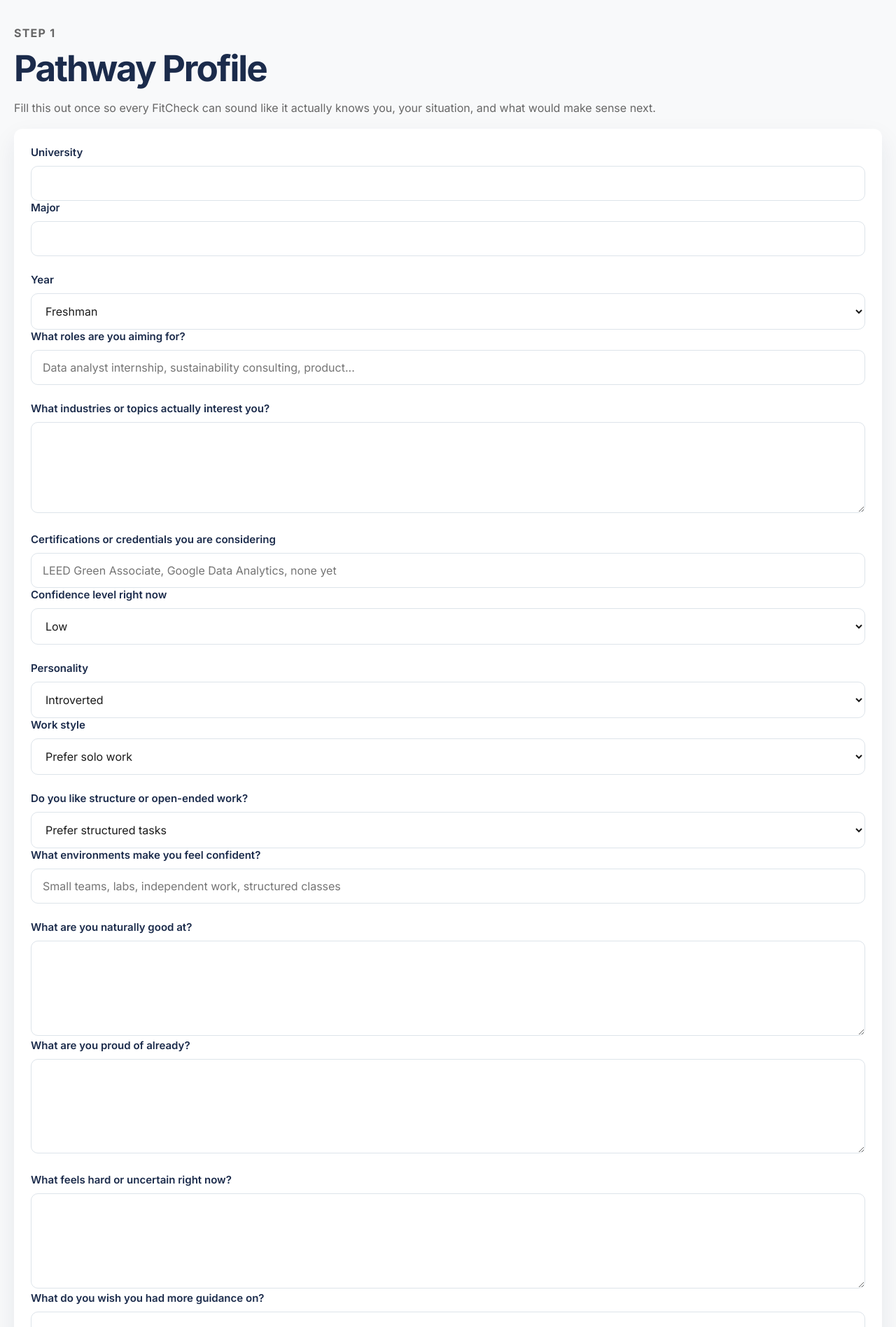
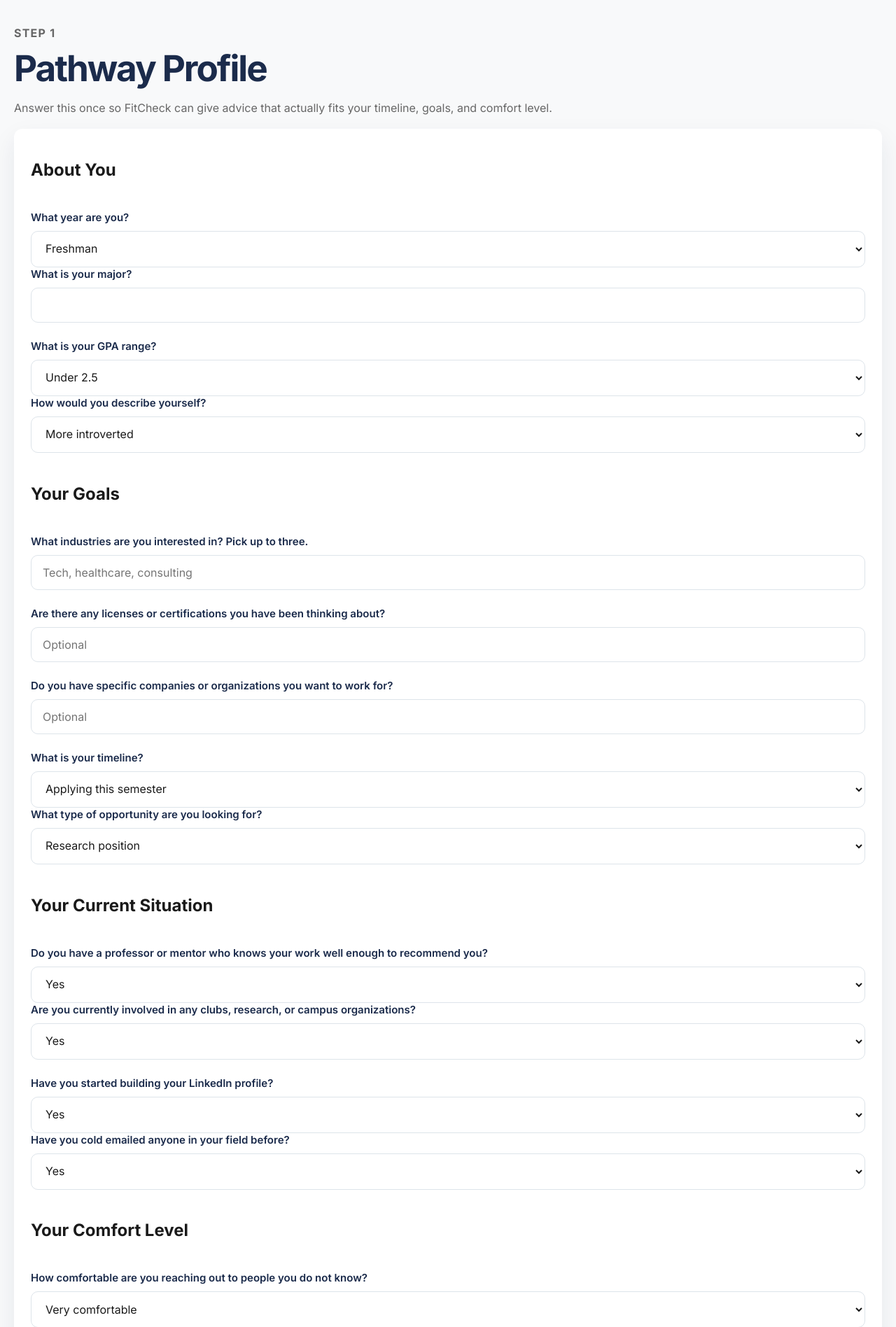
Before and after one commit to TIMO216/AidenK-5272-AI_HACKATHON_2026_FITCHECK-, a Flask app: page /pathway-profile in a window 1280 px wide. Shown: the part 78-1974 px from the top of the page at 70% size. Run offline with Flask 3, Linux system fonts and the light colour scheme; the visitor is signed in with stand-in values (Sample User, id 1); data comes from the database, SQL or seed files in the repository.

Commit message:
Redo Pathway Profile intake

```diff
--- a/app.py
+++ b/app.py
@@ -204,33 +204,23 @@ def plain_text_pathway_profile(pathway_profile_row) -> str:
     if pathway_profile_row is None:
         return ""
     fields = [
-        ("University", pathway_profile_row["university"]),
         ("Major", pathway_profile_row["major"]),
         ("Year", pathway_profile_row["year"]),
+        ("GPA range", pathway_profile_row["gpa_range"]),
+        ("How they describe themselves", pathway_profile_row["personality_style"]),
         ("Target roles", pathway_profile_row["target_roles"]),
         ("Interests", pathway_profile_row["interests"]),
-        ("Certifications considering", pathway_profile_row["certifications_considering"]),
-        ("Personality", pathway_profile_row["personality_style"]),
-        ("Work style", pathway_profile_row["collaboration_style"]),
-        ("Task style", pathway_profile_row["task_style"]),
-        ("Confidence level", pathway_profile_row["confidence_level"]),
-        ("Where they feel confident", pathway_profile_row["confidence_environments"]),
-        ("Strengths", pathway_profile_row["strengths"]),
-        ("Concerns", pathway_profile_row["concerns"]),
-        ("What they wish they had guidance on", pathway_profile_row["guidance_needed"]),
-        ("What they are unsure about", pathway_profile_row["unsure_about"]),
-        ("Time constraints", pathway_profile_row["time_constraints"]),
-        ("Work commitments", pathway_profile_row["work_commitments"]),
-        ("Commute constraints", pathway_profile_row["commute_constraints"]),
-        ("Access constraints", pathway_profile_row["access_constraints"]),
-        ("Personal boundaries", pathway_profile_row["personal_boundaries"]),
-        ("Energy or workload limits", pathway_profile_row["energy_limits"]),
-        ("What they want this semester", pathway_profile_row["semester_goal"]),
-        ("What they want long-term", pathway_profile_row["long_term_goal"]),
-        ("What they have already tried", pathway_profile_row["already_tried"]),
-        ("What they are avoiding", pathway_profile_row["avoiding"]),
-        ("What they are proud of", pathway_profile_row["proud_of"]),
-        ("What progress looks like", pathway_profile_row["progress_definition"]),
+        ("Licenses or certifications they are considering", pathway_profile_row["certifications_considering"]),
+        ("Target organizations", pathway_profile_row["target_organizations"]),
+        ("Timeline", pathway_profile_row["timeline"]),
+        ("Opportunity type", pathway_profile_row["opportunity_type"]),
+        ("Mentor or professor recommender status", pathway_profile_row["mentor_status"]),
+        ("Current club, research, or campus involvement", pathway_profile_row["involvement_status"]),
+        ("LinkedIn status", pathway_profile_row["linkedin_status"]),
+        ("Cold email experience", pathway_profile_row["cold_email_status"]),
+        ("Outreach comfort", pathway_profile_row["outreach_comfort"]),
+        ("Professional email signature", pathway_profile_row["email_signature_status"]),
+        ("Career fair or networking event experience", pathway_profile_row["career_fair_status"]),
     ]
     return "\n".join(
         f"{label}: {value}" for label, value in fields if value
@@ -403,30 +393,21 @@ def pathway_profile():
             university=request.form.get("university", ""),
             major=request.form.get("major", ""),
             year=request.form.get("year", ""),
+            gpa_range=request.form.get("gpa_range", ""),
             target_roles=request.form.get("target_roles", ""),
             interests=request.form.get("interests", ""),
             certifications_considering=request.form.get("certifications_considering", ""),
             personality_style=request.form.get("personality_style", ""),
-            collaboration_style=request.form.get("collaboration_style", ""),
-            task_style=request.form.get("task_style", ""),
-            confidence_level=request.form.get("confidence_level", ""),
-            confidence_environments=request.form.get("confidence_environments", ""),
-            strengths=request.form.get("strengths", ""),
-            concerns=request.form.get("concerns", ""),
-            guidance_needed=request.form.get("guidance_needed", ""),
-            unsure_about=request.form.get("unsure_about", ""),
-            time_constraints=request.form.get("time_constraints", ""),
-            work_commitments=request.form.get("work_commitments", ""),
-            commute_constraints=request.form.get("commute_constraints", ""),
-            access_constraints=request.form.get("access_constraints", ""),
-            personal_boundaries=request.form.get("personal_boundaries", ""),
-            energy_limits=request.form.get("energy_limits", ""),
-            semester_goal=request.form.get("semester_goal", ""),
-            long_term_goal=request.form.get("long_term_goal", ""),
-            already_tried=request.form.get("already_tried", ""),
-            avoiding=request.form.get("avoiding", ""),
-            proud_of=request.form.get("proud_of", ""),
-            progress_definition=request.form.get("progress_definition", ""),
+            target_organizations=request.form.get("target_organizations", ""),
+            timeline=request.form.get("timeline", ""),
+            opportunity_type=request.form.get("opportunity_type", ""),
+            mentor_status=request.form.get("mentor_status", ""),
+            involvement_status=request.form.get("involvement_status", ""),
+            linkedin_status=request.form.get("linkedin_status", ""),
+            cold_email_status=request.form.get("cold_email_status", ""),
+            outreach_comfort=request.form.get("outreach_comfort", ""),
+            email_signature_status=request.form.get("email_signature_status", ""),
+            career_fair_status=request.form.get("career_fair_status", ""),
         )
         return redirect(url_for("dashboard"))
 
--- a/templates/pathway_profile.html
+++ b/templates/pathway_profile.html
@@ -6,24 +6,15 @@
   <section class="page-header">
     <p class="eyebrow">Step 1</p>
     <h1>Pathway Profile</h1>
-    <p>Fill this out once so every FitCheck can sound like it actually knows you, your situation, and what would make sense next.</p>
+    <p>Answer this once so FitCheck can give advice that actually fits your timeline, goals, and comfort level.</p>
   </section>
 
   <section class="card form-card">
     <form method="post" class="stack-form">
+      <h2>About You</h2>
       <div class="form-grid two-up">
         <div class="field">
-          <label for="university">University</label>
-          <input id="university" name="university" type="text" value="{{ pathway_profile.university if pathway_profile else '' }}" required>
-        </div>
-        <div class="field">
-          <label for="major">Major</label>
-          <input id="major" name="major" type="text" value="{{ pathway_profile.major if pathway_profile else '' }}" required>
-        </div>
-      </div>
-      <div class="form-grid two-up">
-        <div class="field">
-          <label for="year">Year</label>
+          <label for="year">What year are you?</label>
           <select id="year" name="year" required>
             {% for option in ["Freshman","Sophomore","Junior","Senior","Career Switcher"] %}
               <option value="{{ option }}" {% if pathway_profile and pathway_profile.year == option %}selected{% endif %}>{{ option }}</option>
@@ -31,138 +22,133 @@
           </select>
         </div>
         <div class="field">
-          <label for="target_roles">What roles are you aiming for?</label>
-          <input id="target_roles" name="target_roles" type="text" value="{{ pathway_profile.target_roles if pathway_profile else '' }}" placeholder="Data analyst internship, sustainability consulting, product..." required>
+          <label for="major">What is your major?</label>
+          <input id="major" name="major" type="text" value="{{ pathway_profile.major if pathway_profile else '' }}" required>
         </div>
       </div>
-      <div class="field">
-        <label for="interests">What industries or topics actually interest you?</label>
-        <textarea id="interests" name="interests" rows="3">{{ pathway_profile.interests if pathway_profile else '' }}</textarea>
-      </div>
+
       <div class="form-grid two-up">
         <div class="field">
-          <label for="certifications_considering">Certifications or credentials you are considering</label>
-          <input id="certifications_considering" name="certifications_considering" type="text" value="{{ pathway_profile.certifications_considering if pathway_profile else '' }}" placeholder="LEED Green Associate, Google Data Analytics, none yet">
+          <label for="gpa_range">What is your GPA range?</label>
+          <select id="gpa_range" name="gpa_range">
+            {% for option in ["Under 2.5","2.5 to 3.0","3.0 to 3.5","3.5 plus"] %}
+              <option value="{{ option }}" {% if pathway_profile and pathway_profile.gpa_range == option %}selected{% endif %}>{{ option }}</option>
+            {% endfor %}
+          </select>
         </div>
         <div class="field">
-          <label for="confidence_level">Confidence level right now</label>
-          <select id="confidence_level" name="confidence_level">
-            {% for option in ["Low","Low to Medium","Medium","Medium to High","High"] %}
-              <option value="{{ option }}" {% if pathway_profile and pathway_profile.confidence_level == option %}selected{% endif %}>{{ option }}</option>
+          <label for="personality_style">How would you describe yourself?</label>
+          <select id="personality_style" name="personality_style">
+            {% for option in ["More introverted","More extroverted","Somewhere in between"] %}
+              <option value="{{ option }}" {% if pathway_profile and pathway_profile.personality_style == option %}selected{% endif %}>{{ option }}</option>
             {% endfor %}
           </select>
         </div>
       </div>
+
+      <h2>Your Goals</h2>
+      <div class="field">
+        <label for="interests">What industries are you interested in? Pick up to three.</label>
+        <input id="interests" name="interests" type="text" value="{{ pathway_profile.interests if pathway_profile else '' }}" placeholder="Tech, healthcare, consulting">
+      </div>
+
+      <div class="field">
+        <label for="certifications_considering">Are there any licenses or certifications you have been thinking about?</label>
+        <input id="certifications_considering" name="certifications_considering" type="text" value="{{ pathway_profile.certifications_considering if pathway_profile else '' }}" placeholder="Optional">
+      </div>
+
+      <div class="field">
+        <label for="target_organizations">Do you have specific companies or organizations you want to work for?</label>
+        <input id="target_organizations" name="target_organizations" type="text" value="{{ pathway_profile.target_organizations if pathway_profile else '' }}" placeholder="Optional">
+      </div>
+
       <div class="form-grid two-up">
         <div class="field">
-          <label for="personality_style">Personality</label>
-          <select id="personality_style" name="personality_style">
-            {% for option in ["Introverted","In the middle","Extroverted"] %}
-              <option value="{{ option }}" {% if pathway_profile and pathway_profile.personality_style == option %}selected{% endif %}>{{ option }}</option>
+          <label for="timeline">What is your timeline?</label>
+          <select id="timeline" name="timeline">
+            {% for option in ["Applying this semester","Applying next semester","Planning ahead for next year"] %}
+              <option value="{{ option }}" {% if pathway_profile and pathway_profile.timeline == option %}selected{% endif %}>{{ option }}</option>
             {% endfor %}
           </select>
         </div>
         <div class="field">
-          <label for="collaboration_style">Work style</label>
-          <select id="collaboration_style" name="collaboration_style">
-            {% for option in ["Prefer solo work","Like a mix of solo and group work","Prefer group work"] %}
-              <option value="{{ option }}" {% if pathway_profile and pathway_profile.collaboration_style == option %}selected{% endif %}>{{ option }}</option>
+          <label for="opportunity_type">What type of opportunity are you looking for?</label>
+          <select id="opportunity_type" name="opportunity_type">
+            {% for option in ["Research position","Internship","Part time job","Full time after graduation"] %}
+              <option value="{{ option }}" {% if pathway_profile and pathway_profile.opportunity_type == option %}selected{% endif %}>{{ option }}</option>
             {% endfor %}
           </select>
         </div>
       </div>
+
+      <h2>Your Current Situation</h2>
       <div class="form-grid two-up">
         <div class="field">
-          <label for="task_style">Do you like structure or open-ended work?</label>
-          <select id="task_style" name="task_style">
-            {% for option in ["Prefer structured tasks","Like a mix","Prefer open-ended creative work"] %}
-              <option value="{{ option }}" {% if pathway_profile and pathway_profile.task_style == option %}selected{% endif %}>{{ option }}</option>
+          <label for="mentor_status">Do you have a professor or mentor who knows your work well enough to recommend you?</label>
+          <select id="mentor_status" name="mentor_status">
+            {% for option in ["Yes","Working on it","Not yet"] %}
+              <option value="{{ option }}" {% if pathway_profile and pathway_profile.mentor_status == option %}selected{% endif %}>{{ option }}</option>
             {% endfor %}
           </select>
         </div>
         <div class="field">
-          <label for="confidence_environments">What environments make you feel confident?</label>
-          <input id="confidence_environments" name="confidence_environments" type="text" value="{{ pathway_profile.confidence_environments if pathway_profile else '' }}" placeholder="Small teams, labs, independent work, structured classes">
+          <label for="involvement_status">Are you currently involved in any clubs, research, or campus organizations?</label>
+          <select id="involvement_status" name="involvement_status">
+            {% for option in ["Yes","No"] %}
+              <option value="{{ option }}" {% if pathway_profile and pathway_profile.involvement_status == option %}selected{% endif %}>{{ option }}</option>
+            {% endfor %}
+          </select>
         </div>
       </div>
+
       <div class="form-grid two-up">
         <div class="field">
-          <label for="strengths">What are you naturally good at?</label>
-          <textarea id="strengths" name="strengths" rows="4">{{ pathway_profile.strengths if pathway_profile else '' }}</textarea>
+          <label for="linkedin_status">Have you started building your LinkedIn profile?</label>
+          <select id="linkedin_status" name="linkedin_status">
+            {% for option in ["Yes","In progress","Not yet"] %}
+              <option value="{{ option }}" {% if pathway_profile and pathway_profile.linkedin_status == option %}selected{% endif %}>{{ option }}</option>
+            {% endfor %}
+          </select>
         </div>
         <div class="field">
-          <label for="proud_of">What are you proud of already?</label>
-          <textarea id="proud_of" name="proud_of" rows="4">{{ pathway_profile.proud_of if pathway_profile else '' }}</textarea>
+          <label for="cold_email_status">Have you cold emailed anyone in your field before?</label>
+          <select id="cold_email_status" name="cold_email_status">
+            {% for option in ["Yes","No","Not sure how"] %}
+              <option value="{{ option }}" {% if pathway_profile and pathway_profile.cold_email_status == option %}selected{% endif %}>{{ option }}</option>
+            {% endfor %}
+          </select>
         </div>
       </div>
+
+      <h2>Your Comfort Level</h2>
       <div class="form-grid two-up">
         <div class="field">
-          <label for="concerns">What feels hard or uncertain right now?</label>
-          <textarea id="concerns" name="concerns" rows="4">{{ pathway_profile.concerns if pathway_profile else '' }}</textarea>
+          <label for="outreach_comfort">How comfortable are you reaching out to people you do not know?</label>
+          <select id="outreach_comfort" name="outreach_comfort">
+            {% for option in ["Very comfortable","Somewhat comfortable","Not comfortable at all"] %}
+              <option value="{{ option }}" {% if pathway_profile and pathway_profile.outreach_comfort == option %}selected{% endif %}>{{ option }}</option>
+            {% endfor %}
+          </select>
         </div>
         <div class="field">
-          <label for="guidance_needed">What do you wish you had more guidance on?</label>
-          <textarea id="guidance_needed" name="guidance_needed" rows="4">{{ pathway_profile.guidance_needed if pathway_profile else '' }}</textarea>
+          <label for="email_signature_status">Do you have a professional email signature?</label>
+          <select id="email_signature_status" name="email_signature_status">
+            {% for option in ["Yes","No"] %}
+              <option value="{{ option }}" {% if pathway_profile and pathway_profile.email_signature_status == option %}selected{% endif %}>{{ option }}</option>
+            {% endfor %}
+          </select>
         </div>
       </div>
+
       <div class="field">
-          <label for="unsure_about">What are you unsure about?</label>
-        <textarea id="unsure_about" name="unsure_about" rows="4" required>{{ pathway_profile.unsure_about if pathway_profile else '' }}</textarea>
+        <label for="career_fair_status">Have you attended any career fairs or networking events?</label>
+        <select id="career_fair_status" name="career_fair_status">
+          {% for option in ["Yes","No"] %}
+            <option value="{{ option }}" {% if pathway_profile and pathway_profile.career_fair_status == option %}selected{% endif %}>{{ option }}</option>
+          {% endfor %}
+        </select>
       </div>
-      <div class="form-grid two-up">
-        <div class="field">
-          <label for="semester_goal">What do you want this semester?</label>
-          <textarea id="semester_goal" name="semester_goal" rows="4">{{ pathway_profile.semester_goal if pathway_profile else '' }}</textarea>
-        </div>
-        <div class="field">
-          <label for="long_term_goal">What do you want long-term?</label>
-          <textarea id="long_term_goal" name="long_term_goal" rows="4">{{ pathway_profile.long_term_goal if pathway_profile else '' }}</textarea>
-        </div>
-      </div>
-      <div class="form-grid two-up">
-        <div class="field">
-          <label for="already_tried">What have you already tried?</label>
-          <textarea id="already_tried" name="already_tried" rows="4">{{ pathway_profile.already_tried if pathway_profile else '' }}</textarea>
-        </div>
-        <div class="field">
-          <label for="avoiding">What are you avoiding right now?</label>
-          <textarea id="avoiding" name="avoiding" rows="4">{{ pathway_profile.avoiding if pathway_profile else '' }}</textarea>
-        </div>
-      </div>
-      <div class="field">
-        <label for="progress_definition">What would progress look like to you?</label>
-        <textarea id="progress_definition" name="progress_definition" rows="3">{{ pathway_profile.progress_definition if pathway_profile else '' }}</textarea>
-      </div>
-      <div class="form-grid two-up">
-        <div class="field">
-          <label for="time_constraints">How much time do you realistically have this semester?</label>
-          <textarea id="time_constraints" name="time_constraints" rows="3">{{ pathway_profile.time_constraints if pathway_profile else '' }}</textarea>
-        </div>
-        <div class="field">
-          <label for="work_commitments">Are you working a job or balancing other major commitments?</label>
-          <textarea id="work_commitments" name="work_commitments" rows="3">{{ pathway_profile.work_commitments if pathway_profile else '' }}</textarea>
-        </div>
-      </div>
-      <div class="form-grid two-up">
-        <div class="field">
-          <label for="commute_constraints">Commute or schedule constraints</label>
-          <textarea id="commute_constraints" name="commute_constraints" rows="3">{{ pathway_profile.commute_constraints if pathway_profile else '' }}</textarea>
-        </div>
-        <div class="field">
-          <label for="access_constraints">Access limits or opportunities you do not have easy access to</label>
-          <textarea id="access_constraints" name="access_constraints" rows="3">{{ pathway_profile.access_constraints if pathway_profile else '' }}</textarea>
-        </div>
-      </div>
-      <div class="form-grid two-up">
-        <div class="field">
-          <label for="personal_boundaries">Personal boundaries you want respected</label>
-          <textarea id="personal_boundaries" name="personal_boundaries" rows="3">{{ pathway_profile.personal_boundaries if pathway_profile else '' }}</textarea>
-        </div>
-        <div class="field">
-          <label for="energy_limits">Energy or workload limits</label>
-          <textarea id="energy_limits" name="energy_limits" rows="3">{{ pathway_profile.energy_limits if pathway_profile else '' }}</textarea>
-        </div>
-      </div>
+
       <button type="submit" class="primary-button">Save Pathway Profile</button>
     </form>
   </section>
```
Also changed, not shown: fitcheck/storage.py (+69 -124 lines), fitcheck/tone.py (+7 -10 lines), templates/dashboard.html (+4 -3 lines), templates/fitcheck_detail.html (+7 -3 lines).
